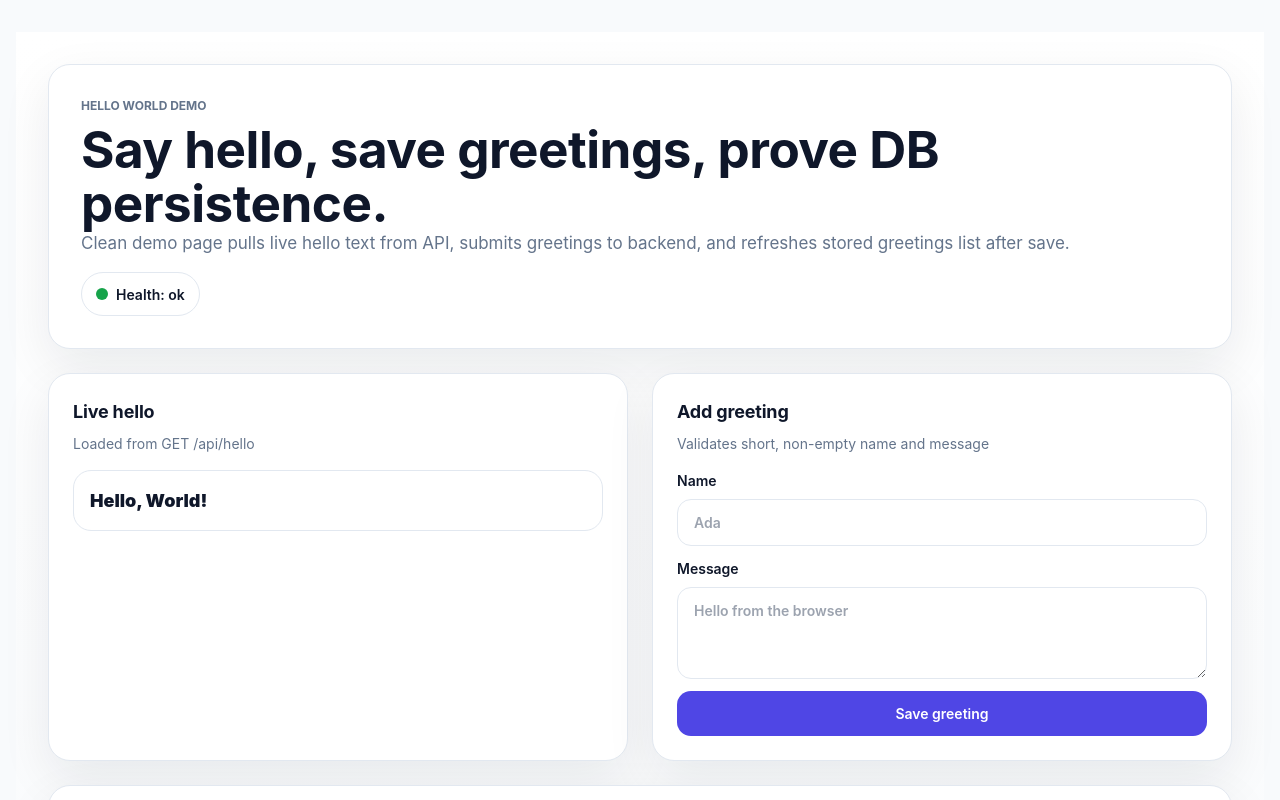
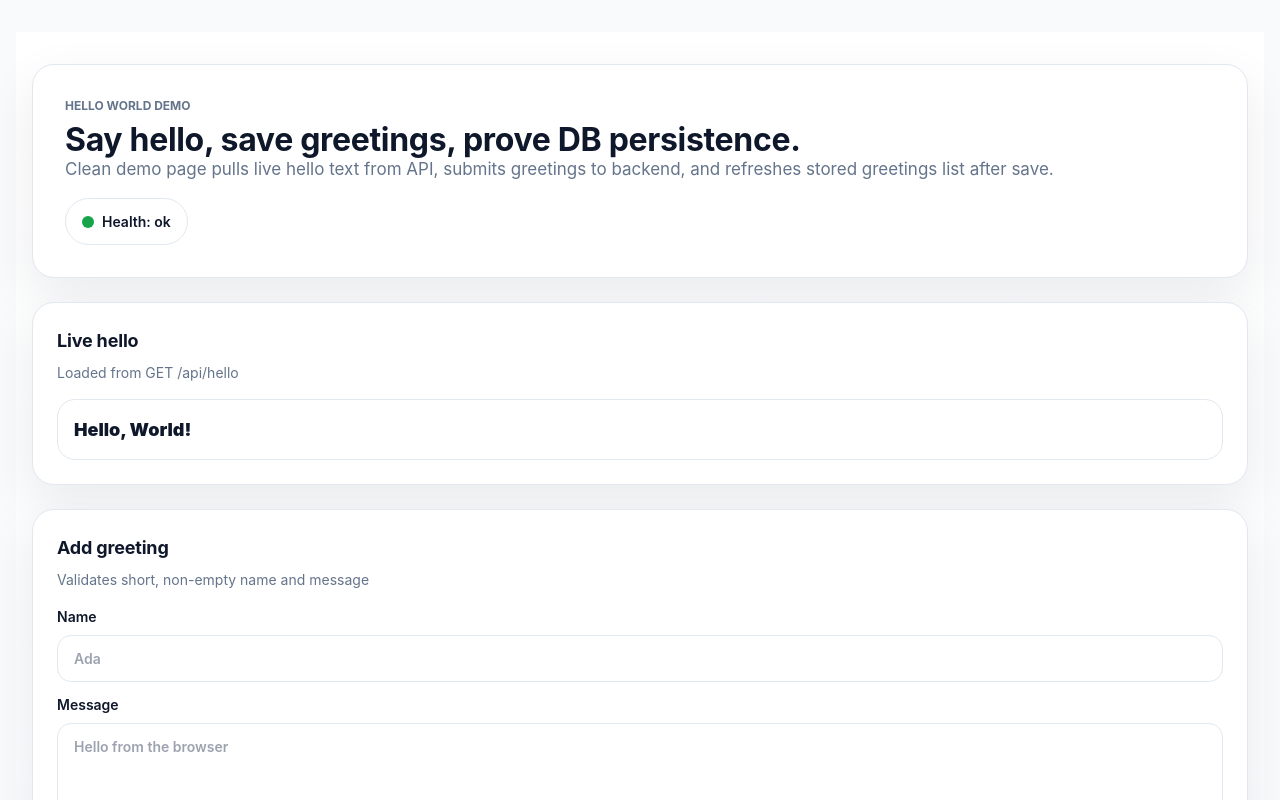
Before and after one commit to ThanhNV121097/project-f5d06cd0, a Next.js app in the folder code/frontend/: page / in a window 1280 px wide. Shown: the top 800 px of the page. Built offline with nearby package versions, Linux system fonts and the light colour scheme.

Commit message:
fix(ui): remove hardcoded lengths from Hello API module

```diff
--- a/code/frontend/components/HelloApiDemo.module.css
+++ b/code/frontend/components/HelloApiDemo.module.css
@@ -30,7 +30,7 @@
 
 .title {
   margin-top: var(--space-2);
-  font-size: clamp(var(--text-2xl), 4vw, var(--text-3xl));
+  font-size: var(--text-2xl);
   line-height: 1.05;
 }
 
@@ -50,7 +50,7 @@
   align-items: center;
   gap: var(--space-2);
   min-height: var(--space-11);
-  padding: 10px 14px;
+  padding: calc(var(--space-2) + var(--space-1)) var(--space-4);
   border: var(--border-width) solid var(--color-border);
   border-radius: var(--radius-full);
   background: var(--color-surface);
@@ -140,7 +140,7 @@
 }
 
 .button:hover:not(:disabled) {
-  transform: translateY(-1px);
+  transform: translateY(calc(var(--space-1) * -0.25));
   box-shadow: var(--shadow-md);
 }
 
@@ -178,7 +178,7 @@
 }
 
 .item:hover {
-  transform: translateY(-1px);
+  transform: translateY(calc(var(--space-1) * -0.25));
 }
 
 .meta {
@@ -190,16 +190,6 @@
   font-size: var(--text-sm);
 }
 
-@media (min-width: 900px) {
-  .page {
-    padding: var(--space-8);
-  }
-
-  .grid {
-    grid-template-columns: repeat(2, minmax(0, 1fr));
-  }
-}
-
 @media (prefers-reduced-motion: reduce) {
   .button,
   .item {
```
